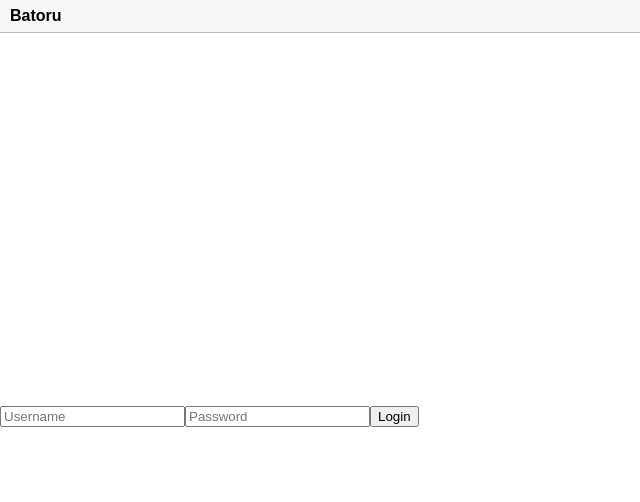
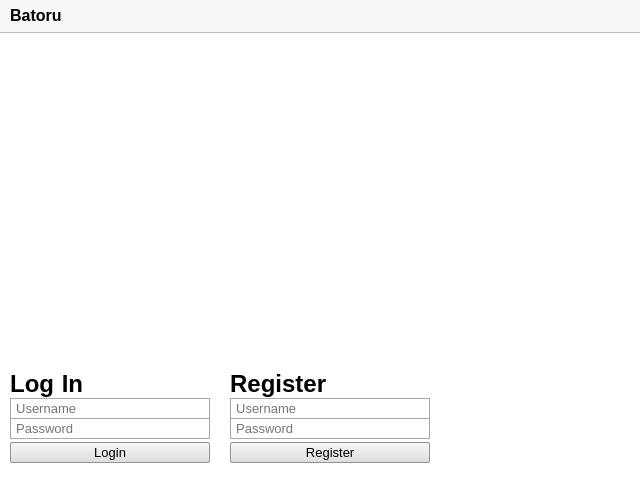
Before and after one commit to ReinaSHSL/wix-maybe, a Nuxt app: page / in a window 1280 px wide. Shown: the top 502 px of the page, without its empty margins (0-640 px from the left). Built offline with nearby package versions, Linux system fonts and the light colour scheme; what vue-websocket would draw is missing.

Commit message:
Style things, message sending, etc

```diff
--- a/components/LoginPanel.vue
+++ b/components/LoginPanel.vue
@@ -1,6 +1,10 @@
 <template>
 	<section class="panel login-panel">
-		<form @submit.prevent="login">
+		<form
+			class="form login-form"
+			@submit.prevent="login"
+		>
+			<h1>Log In</h1>
 			<input
 				v-model="loginForm.username"
 				type="text"
@@ -14,6 +18,26 @@
 			<input
 				type="submit"
 				value="Login"
+			/>
+		</form>
+		<form
+			class="form signup-form"
+			@submit.prevent="signup"
+		>
+			<h1>Register</h1>
+			<input
+				v-model="signupForm.username"
+				type="text"
+				placeholder="Username"
+			/>
+			<input
+				v-model="signupForm.password"
+				type="password"
+				placeholder="Password"
+			/>
+			<input
+				type="submit"
+				value="Register"
 			/>
 		</form>
 	</section>
@@ -48,5 +72,21 @@ export default {
 .login-panel {
 	align-self: center;
 	flex: 0 0 auto;
+	display: flex;
+}
+.login-panel .form {
+	width: 200px;
+	margin: 10px;
+}
+.login-panel .form * {
+	display: block;
+	box-sizing: border-box;
+	width: 100%;
+}
+.login-panel .form input[type="password"] {
+	border-top: 0;
+}
+.login-panel .form input[type="submit"] {
+	margin-top: 3px;
 }
 </style>
--- a/components/RoomMessage.vue
+++ b/components/RoomMessage.vue
@@ -6,7 +6,7 @@
 		<td class="timestamp">{{time}}</td>
 		<td v-if="message.type === 'normal'" class="author">
 			<colored-username
-				:user="{username: message.author}"
+				:user="message.author"
 			/>
 		</td>
 		<td v-if="message.type === 'normal'" class="content">{{message.content}}</td>
--- a/components/RoomView.vue
+++ b/components/RoomView.vue
@@ -7,7 +7,13 @@
 			/>
 		</table>
 		<ul class="room-users"></ul>
-		<input type="text" class="room-chatbar" placeholder="Type text here">
+		<input
+			class="room-chatbar"
+			type="text"
+			placeholder="Write a message, and send with [Enter]"
+			v-model="draftedMessage"
+			@keydown.enter="sendMessage"
+		/>
 		<select class="room-deck-select">
 			<option disabled selected>Choose a deck...</option>
 		</select>
@@ -20,6 +26,20 @@ import RoomMessage from '~/components/RoomMessage.vue'
 
 export default {
 	props: ['room'],
+	data () {
+		return {
+			draftedMessage: ''
+		}
+	},
+	methods: {
+		sendMessage () {
+			this.$socket.emit('sendRoomMessage', {
+				roomId: this.room.id,
+				msg: this.draftedMessage
+			})
+			this.draftedMessage = ''
+		}
+	},
 	components: {
 		RoomMessage
 	}
--- a/components/RoomsPanel.vue
+++ b/components/RoomsPanel.vue
@@ -78,7 +78,7 @@ export default {
 			this.$socket.emit('leaveRoom', id)
 			const index = this.joinedRooms.findIndex(room => room.id === id)
 			if (index === -1) {
-				console.warn(new TypeError('leaveRoom: index of room is -1'))
+				console.warn(new TypeError('leaveRoom: room not found'))
 				return
 			}
 			this.joinedRooms.splice(index, 1)
@@ -104,6 +104,9 @@ export default {
 	},
 	socket: {
 		events: {
+			connect () {
+				console.log('[connection]')
+			},
 			// There are changes to the list of existing rooms
 			activeRooms (rooms) {
 				console.log('[activeRooms]', rooms)
@@ -119,6 +122,12 @@ export default {
 			joinRoomFail (reason) {
 				console.log('[joinRoomFail]', reason)
 				window.alert(`Failed to join room: ${reason}`)
+			},
+
+			newMessage (message) {
+				const room = this.joinedRooms.find(room => room.id === message.roomId)
+				if (!room) return console.warn(new TypeError('newMessage: room not found'))
+				room.messages.push(message)
 			}
 		}
 	}
--- a/pages/index.vue
+++ b/pages/index.vue
@@ -196,4 +196,22 @@ export default {
 }
 .panel { flex: 1 1 100%; }
 .panel + .panel { border-left: 1px solid #BBB }
+
+/* Generics */
+input[type="submit"],
+button {
+	border: 1px solid #939393;
+	background: linear-gradient(to bottom, #F6F6F6, #DEDEDE);
+	font-size: 13px;
+	line-height: 15px;
+	padding: 2px 5px;
+	border-radius: 2px;
+}
+input[type="text"],
+input[type="password"] {
+	border: 1px solid #A9A9A9;
+	font-size: 13px;
+	line-height: 15px;
+	padding: 2px 5px;
+}
 </style>
--- a/src/sockets/rooms.js
+++ b/src/sockets/rooms.js
@@ -52,7 +52,7 @@ module.exports = function (io, socket, r, conn) {
                 }
             })
         })
-        socket.emit('joinRoomSuccess', room)
+        socket.emit('joinRoomSuccess', room.withMessages())
         io.sockets.emit('activeRooms', rooms)
         io.sockets.in(roomId).emit('roomUsers', roomId, room.memberList)
 
@@ -229,10 +229,11 @@ module.exports = function (io, socket, r, conn) {
                 id: socket.handshake.session.user.id,
                 username: socket.handshake.session.user.username
             },
-            content: escapeHTML(data.msg),
+            content: data.msg.replace(/^\s+|\s+$/g, ''),
             roomId: data.roomId,
             timestamp: Date.now()
         }
+        if (!_msg.content) return // No empty messages
         room.messages.push(_msg)
         io.sockets.in(data.roomId).emit('newMessage', _msg)
     })
```
